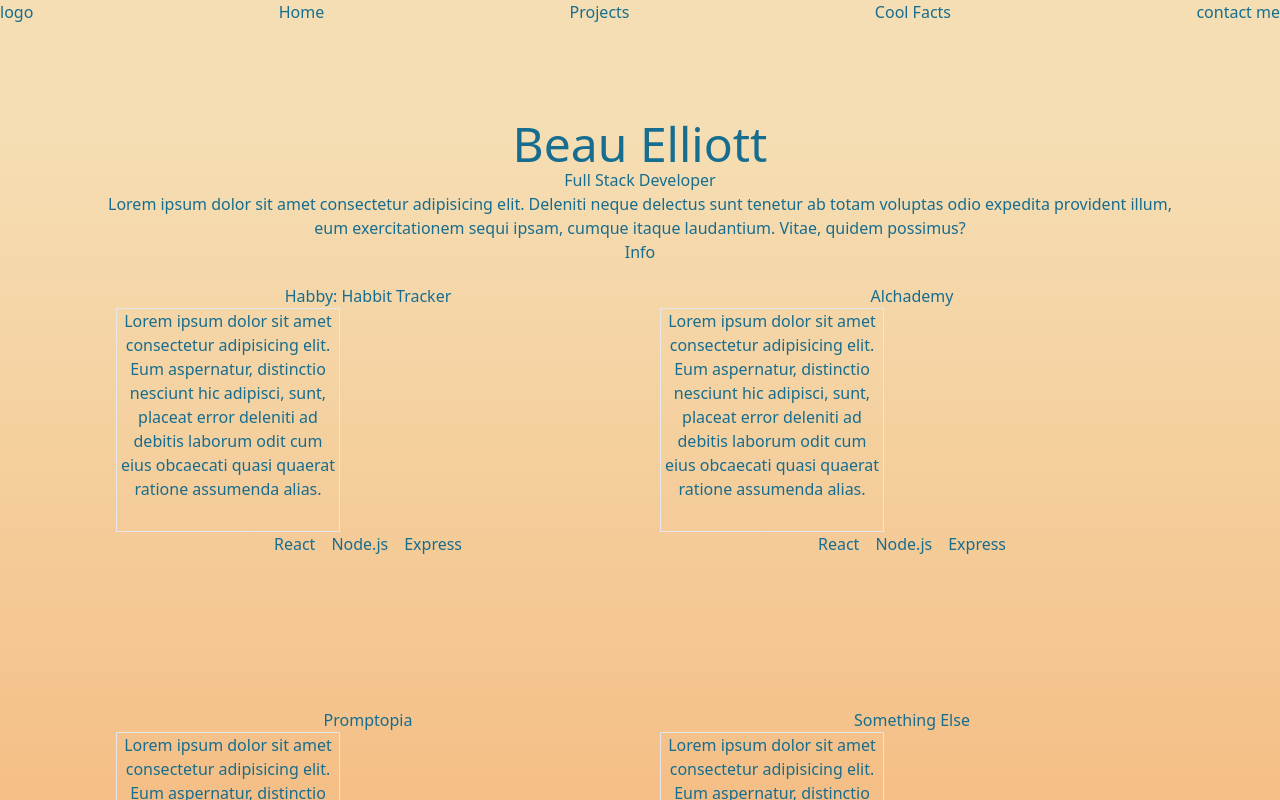
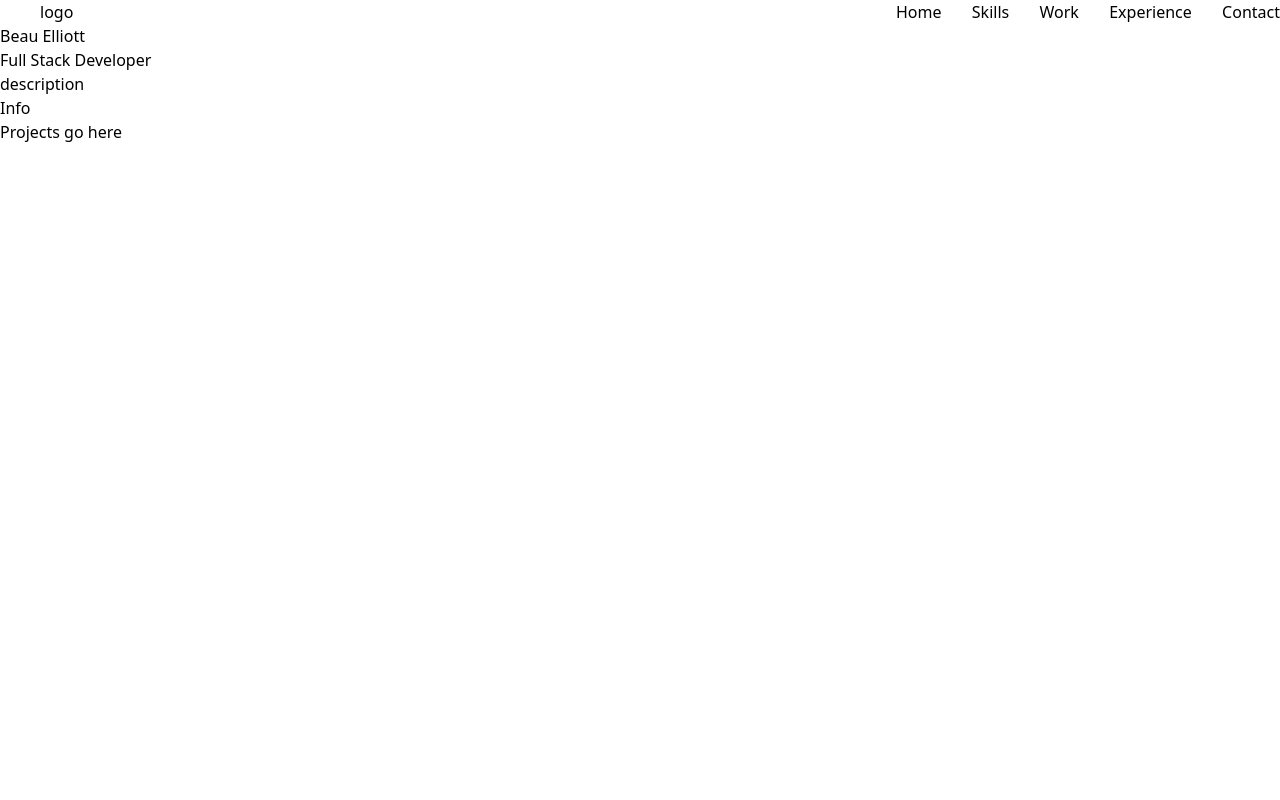
Before and after one commit to belliott15/next_Portfolio, a Next.js app: page / in a window 1280 px wide. Shown: the top 800 px of the page. Built offline with nearby package versions, Linux system fonts and the light colour scheme.

Commit message:
restarting

```diff
--- a/app/layout.tsx
+++ b/app/layout.tsx
@@ -21,10 +21,9 @@ export default function RootLayout({
       <head>
         <title>Beau Elliott</title>
       </head>
-      <body className="min-h-screen flex flex-col justify-between bg-wheat">
+      <body>
         <Nav />
         {children}
-        <Footer />
       </body>
     </html>
   );
--- a/app/page.tsx
+++ b/app/page.tsx
@@ -1,8 +1,7 @@
 "use client";
-import Project from "@/components/Project";
+// import Project from "@/components/Project";
 import { useEffect, useState } from "react";
 import projectData from "../data.jsx";
-import Image from "next/image.js";
 
 export default function Home() {
   const [projects, setProjects] = useState(projectData);
@@ -12,23 +11,17 @@ export default function Home() {
   }, []);
 
   return (
-    <main className="flex flex-col p-24 text-center">
-      <section className="flex flex-col justify-center w-full ">
-        <h1 className="text-5xl">Beau Elliott</h1>
-        <h4>Full Stack Developer</h4>
-        <p>
-          Lorem ipsum dolor sit amet consectetur adipisicing elit. Deleniti
-          neque delectus sunt tenetur ab totam voluptas odio expedita provident
-          illum, eum exercitationem sequi ipsam, cumque itaque laudantium.
-          Vitae, quidem possimus?
-        </p>
+    <main>
+      <section>
+        <div>
+          <h1>Beau Elliott</h1>
+          <h4>Full Stack Developer</h4>
+        </div>
+
+        <p>description</p>
       </section>
       <section>Info</section>
-      <section className="project-container">
-        {projects.map((item) => (
-          <Project key={item.id} {...item} />
-        ))}
-      </section>
+      <section className="project-container">Projects go here</section>
     </main>
   );
 }
--- a/components/Footer.tsx
+++ b/components/Footer.tsx
@@ -2,7 +2,7 @@ import React from "react";
 
 const Footer = () => {
   return (
-    <section className="bg-gradient-to-b from-transparent to-amber-500 h-40">
+    <section className="h-40">
       <a href="">Contact Me</a>
       <a>Info</a>
     </section>
--- a/components/Nav.tsx
+++ b/components/Nav.tsx
@@ -2,13 +2,16 @@ import React from "react";
 
 const Nav = () => {
   return (
-    <nav className="flex justify-between">
+    <div className="flex justify-between ml-10">
       <h1>logo</h1>
-      <p>Home</p>
-      <p>Projects</p>
-      <p>Cool Facts</p>
-      <p>contact me</p>
-    </nav>
+      <nav className="flex w-96 justify-between">
+        <a href="/">Home</a>
+        <a href="/">Skills</a>
+        <a href="/">Work</a>
+        <a href="/">Experience</a>
+        <a href="/">Contact</a>
+      </nav>
+    </div>
   );
 };
 
--- a/components/Project.tsx
+++ b/components/Project.tsx
@@ -1,20 +1,15 @@
 import React from "react";
 
-const Project = ({ name, tech, libraries }) => {
+const Project = () => {
   return (
     <div className="h-96 bg-gradient-to-bl from-orange-800 to-transparent m-5 rounded-xl flex-col justify-center">
-      <p>{name}</p>
-      <div className="h-56 w-56 border">
+      <p>name</p>
+      <div className="border w-56 ml-44">
         Lorem ipsum dolor sit amet consectetur adipisicing elit. Eum aspernatur,
         distinctio nesciunt hic adipisci, sunt, placeat error deleniti ad
         debitis laborum odit cum eius obcaecati quasi quaerat ratione assumenda
         alias.
       </div>
-      {tech.map((item: string) => (
-        <span key={item} className="p-2">
-          {item}
-        </span>
-      ))}
     </div>
   );
 };
--- a/package.json
+++ b/package.json
@@ -6,7 +6,8 @@
     "dev": "next dev",
     "build": "next build",
     "start": "next start",
-    "lint": "next lint"
+    "lint": "next lint",
+    "test": "jest"
   },
   "dependencies": {
     "@types/node": "20.4.2",
@@ -21,5 +22,8 @@
     "react-dom": "18.2.0",
     "tailwindcss": "3.3.3",
     "typescript": "5.1.6"
+  },
+  "devDependencies": {
+    "jest": "^29.6.2"
   }
 }
--- a/styles/globals.css
+++ b/styles/globals.css
@@ -17,11 +17,4 @@
 }
 
 body {
-  color: rgb(22, 109, 143);
-  background: linear-gradient(wheat 10%, sandyBrown);
 }
-
-.project-container {
-  display: grid;
-  grid-template-columns: repeat(2, 1fr);
-}
```
Also changed, not shown: 1 other file (tests, documents, lock files or other folders).
